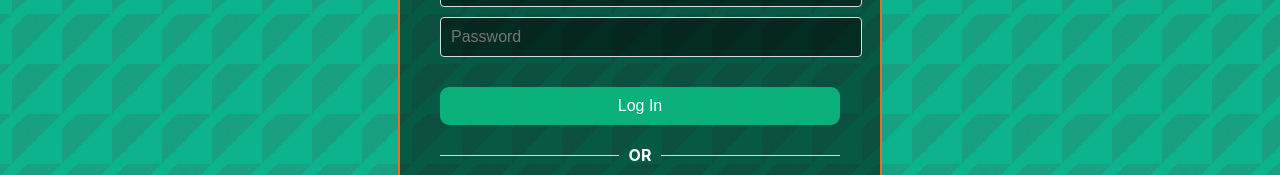
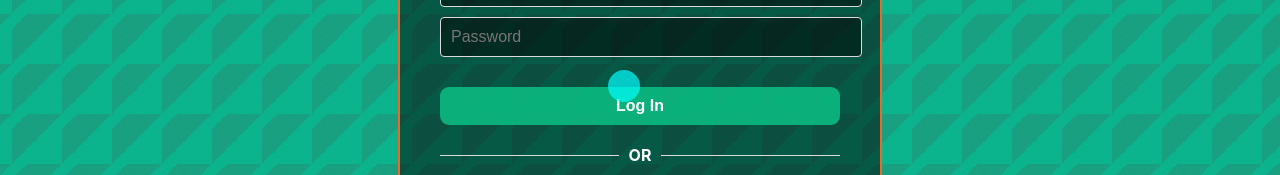
Before and after one commit to Jonathan001121/fitproclub, a React (Vite) app: page /login in a window 1280 px wide. Shown: the part 298-473 px from the top of the page. Built offline with nearby package versions, Linux system fonts and the light colour scheme.

Commit message:
custom curson in login

```diff
--- a/src/Components/Login/Login.css
+++ b/src/Components/Login/Login.css
@@ -1,10 +1,21 @@
-
+.cursor-style {
+    background-color: rgba(0, 255, 255, 0.7);
+    height: 2rem;
+    width: 2rem;
+    border-radius: 100%;
+    transform-origin: 100% 100%;
+    transform: translate(-50%, -50%);
+    position: fixed;
+    pointer-events: none;
+  }
 .login-container {
     display: flex;
     justify-content: center;
     align-items: center;
     height: 100vh;
     flex-direction: column;
+    min-Height: 100vh;
+    min-Width: 100vw;
     background: linear-gradient(45deg, rgba(7, 186, 144, 0.752) 85%, transparent 25%) 0 0,
                 linear-gradient(-45deg,rgba(7, 186, 144, 0.752) 50%, transparent 25%) 0 0,
                 linear-gradient(45deg, transparent 85%,  rgba(7, 186, 144, 0.752) 75%) 0 0,
@@ -58,6 +69,7 @@
     margin-top: 20px;
     background-color: #0dce8dbf;
     color: #fff;
+    font-weight: bold;
     border: none;
     border-radius: 9px;
     font-size: 16px;
--- a/src/Components/Login/Login.jsx
+++ b/src/Components/Login/Login.jsx
@@ -1,9 +1,17 @@
-import React from 'react';
+import  { React, useRef }from 'react';
 import './Login.css';
 
+
 const Login = () => {
+  const cursor = useRef(null);
+  const changePosition = (e) => {
+    cursor.current.style.top = `${e.clientY}px`;
+    cursor.current.style.left = `${e.clientX}px`;
+  }
   return (
-    <div className="login-container">
+
+    <div className="login-container" onMouseMove={changePosition}>
+      <div className="cursor-style" ref={cursor} ></div>
       <div className="login-form">
         <h2 className="login-heading">Welcome to SILFIS</h2>
         <form>
@@ -25,6 +33,7 @@ const Login = () => {
         Don't have an account? <a href="#" className="signup-link">Sign up</a>
       </div>
     </div>
+
   );
 };
 
```
